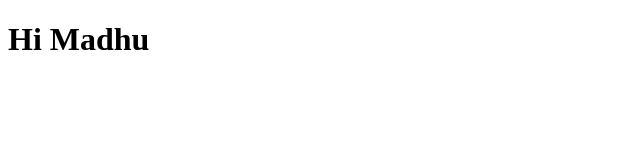
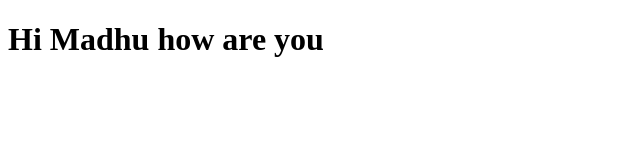
Before and after one commit to mmadhum8147-crypto/AWS-training, a plain HTML site: page index.html in a window 1280 px wide. Shown: the whole page, without its empty margins (0-640 px from the left). Drawn offline with Linux system fonts and the light colour scheme.

Commit message:
Update index.html

```diff
--- a/index.html
+++ b/index.html
@@ -3,7 +3,8 @@
     <head>
         <title>My Website </title>
         <body>
-            <h1> Hi Madhu </h1>
+            <h1> Hi Madhu  how are you</h1>
         </body>
     </head>
+
 </html>
```
